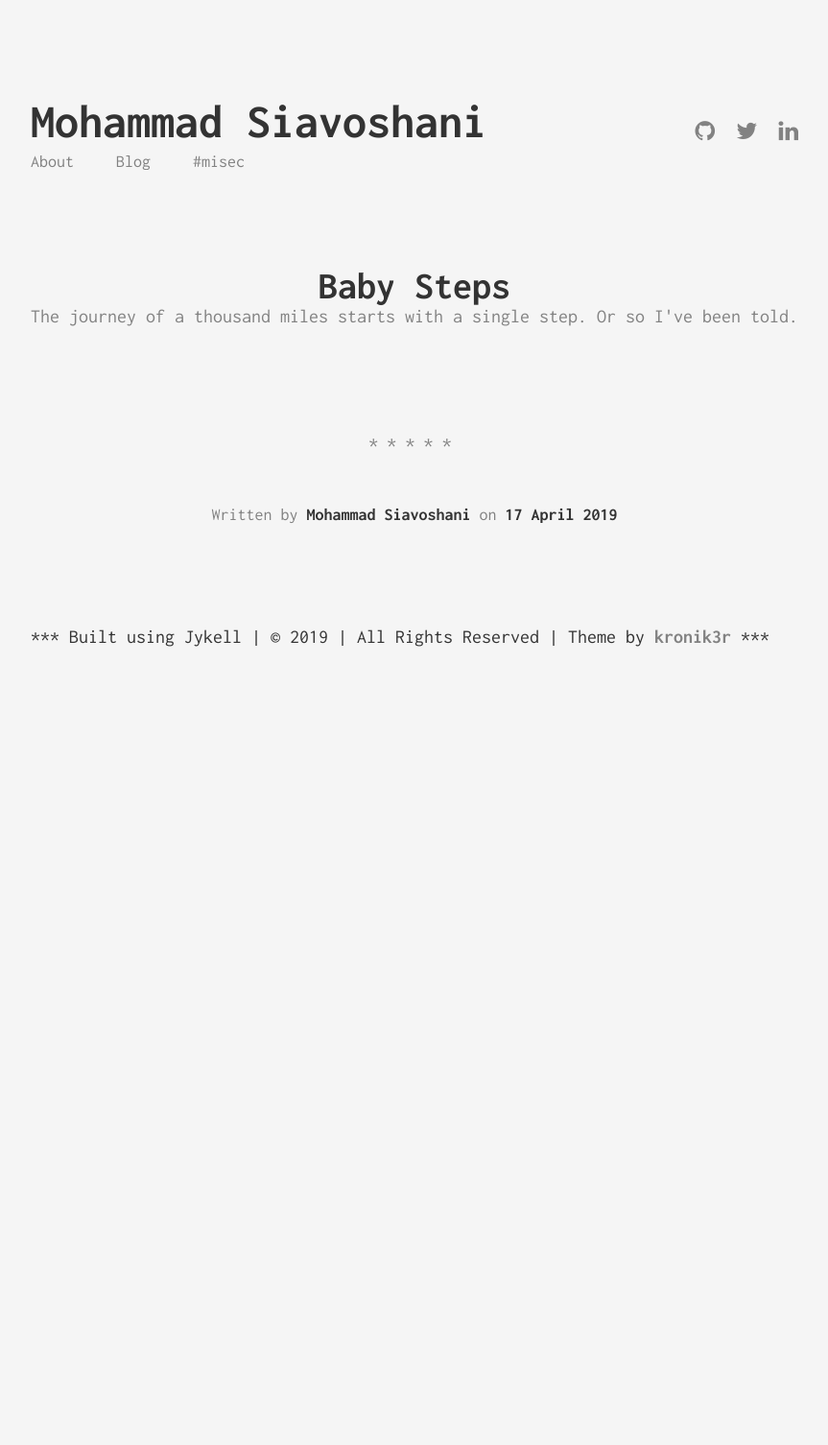
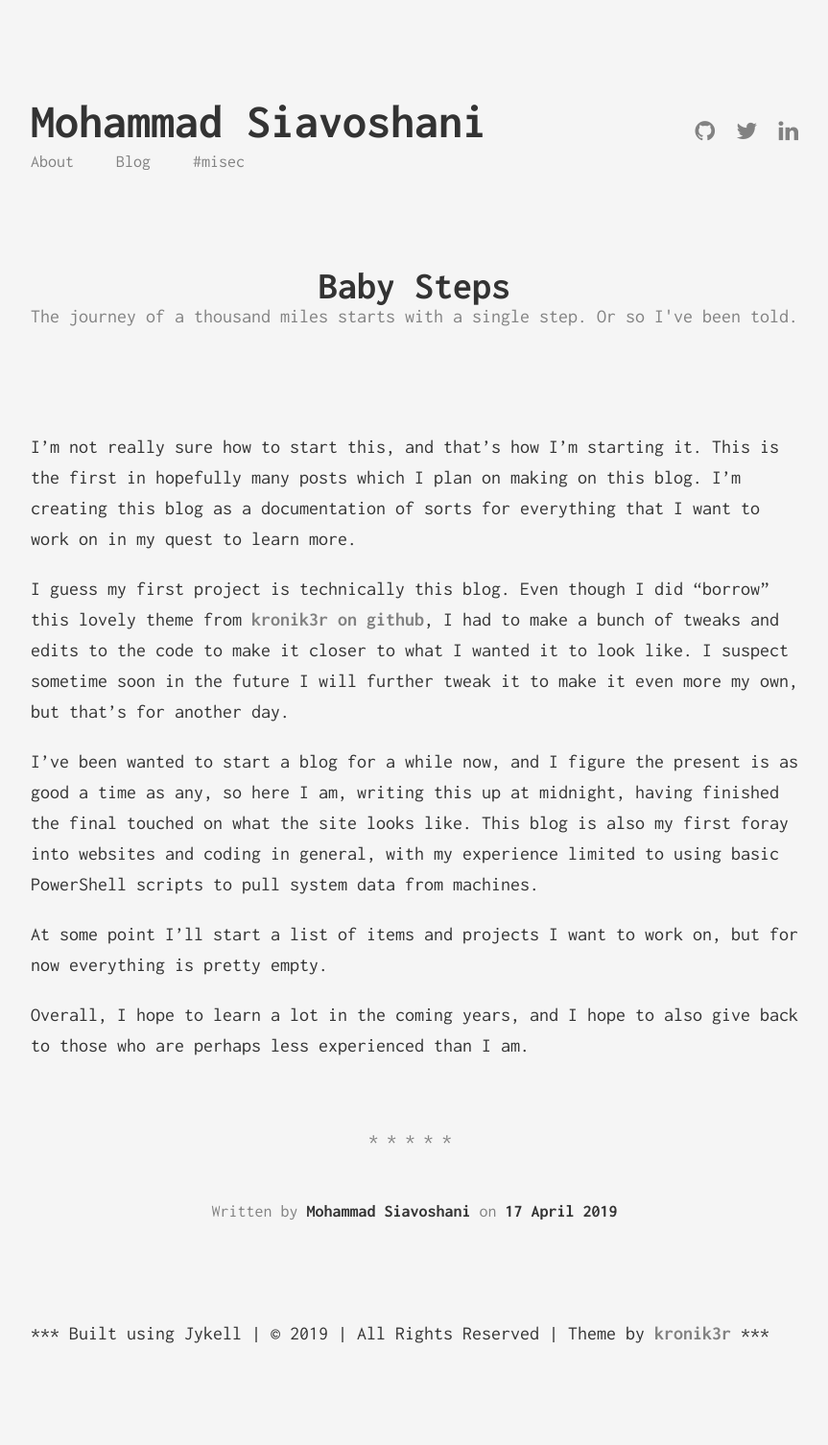
Before and after one commit to mjsiavos/mjsiavos.github.io, a Jekyll site: the page built from _posts/2019-04-17-Baby-steps.markdown, in a window 1280 px wide. Shown: the whole page at 96% size, without its empty margins (208-1071 px from the left). Built offline with Jekyll 4.4.1, drawn with Linux system fonts in a browser that asks for light colours; before the commit the page ends 900 px from its top, so only the background shows below that.

Commit message:
Initial commit

```diff
--- a/_posts/2019-04-17-Baby-steps.markdown
+++ b/_posts/2019-04-17-Baby-steps.markdown
@@ -3,5 +3,16 @@ layout: post
 title:  "Baby Steps"
 subtitle: "The journey of a thousand miles starts with a single step. Or so I've been told."
 date:   2019-04-17
-categories: [thoughts, other]
+categories: [thoughts, projects, misc]
 ---
+I’m not really sure how to start this, and that’s how I’m starting it. This is the first in hopefully many posts which I plan on making on this blog. I’m creating this blog as a documentation of sorts for everything that I want to work on in my quest to learn more.
+
+I guess my first project is technically this blog. Even though I did “borrow” this lovely theme from [kronik3r on github], I had to make a bunch of tweaks and edits to the code to make it closer to what I wanted it to look like. I suspect sometime soon in the future I will further tweak it to make it even more my own, but that’s for another day.
+
+I’ve been wanted to start a blog for a while now, and I figure the present is as good a time as any, so here I am, writing this up at midnight, having finished the final touched on what the site looks like. This blog is also my first foray into websites and coding in general, with my experience limited to using basic PowerShell scripts to pull system data from machines.
+
+At some point I’ll start a list of items and projects I want to work on, but for now everything is pretty empty.
+
+Overall, I hope to learn a lot in the coming years, and I hope to also give back to those who are perhaps less experienced than I am.
+
+[kronik3r on github]:	https://github.com/kronik3r/daktilo
```
